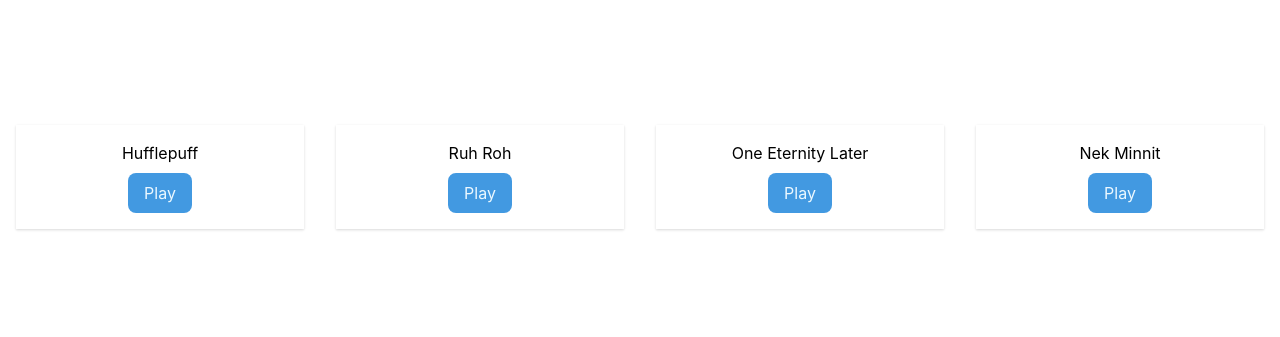
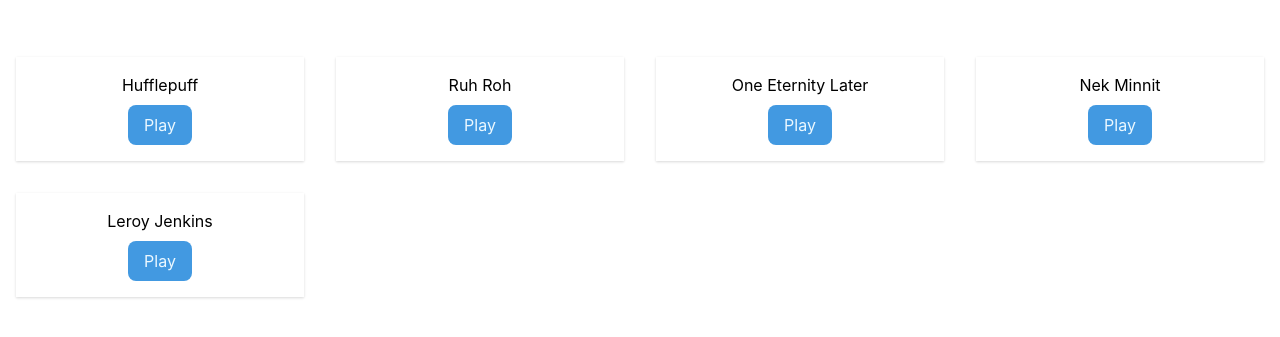
Before and after one commit to jryd/react-soundboard, a React (Create React App) app: page / in a window 1280 px wide. Shown: the part 223-560 px from the top of the page. Built offline with nearby package versions, Linux system fonts and the light colour scheme.

Commit message:
Add Leroy Jenkins

```diff
--- a/src/audioFiles.js
+++ b/src/audioFiles.js
@@ -14,6 +14,10 @@ const files = [
   {
     name: 'Nek Minnit',
     url: '/audio/nek-minnit.mp3'
+  },
+  {
+    name: 'Leroy Jenkins',
+    url: '/audio/leroy-jenkins.mp3'
   }
 ];
 
```
Also changed, not shown: 1 other file (tests, documents, lock files or other folders).
